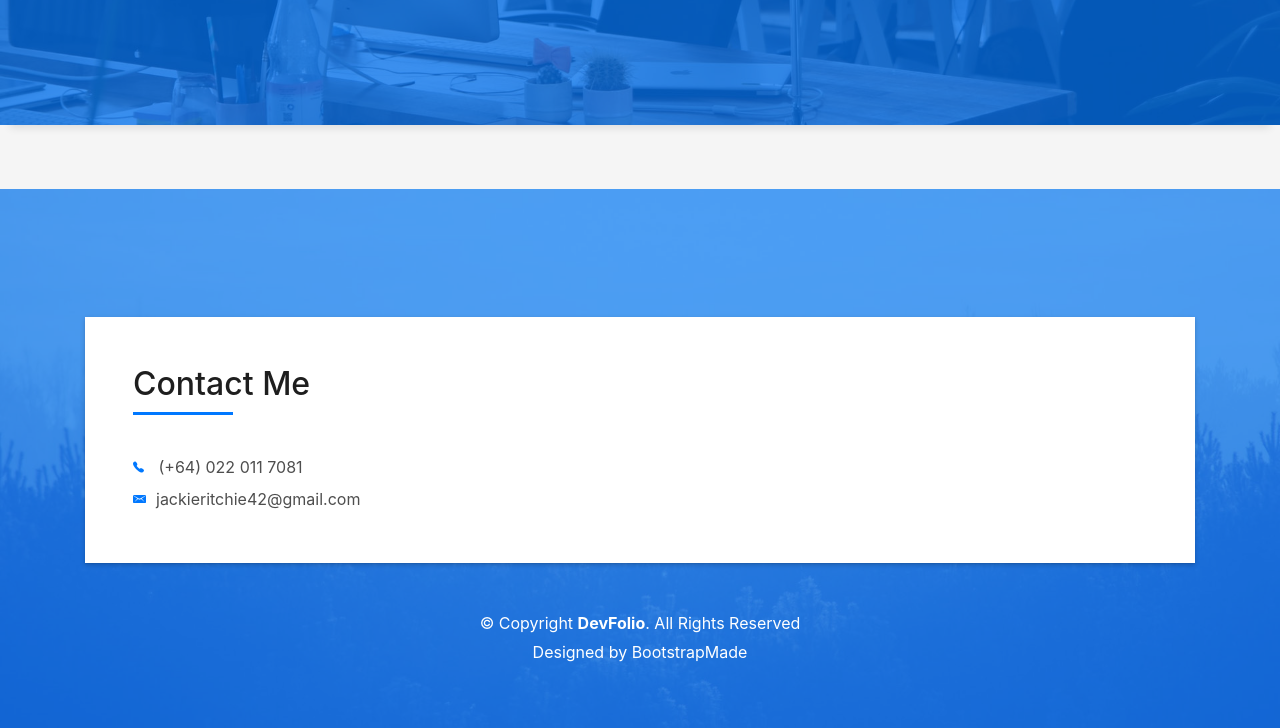
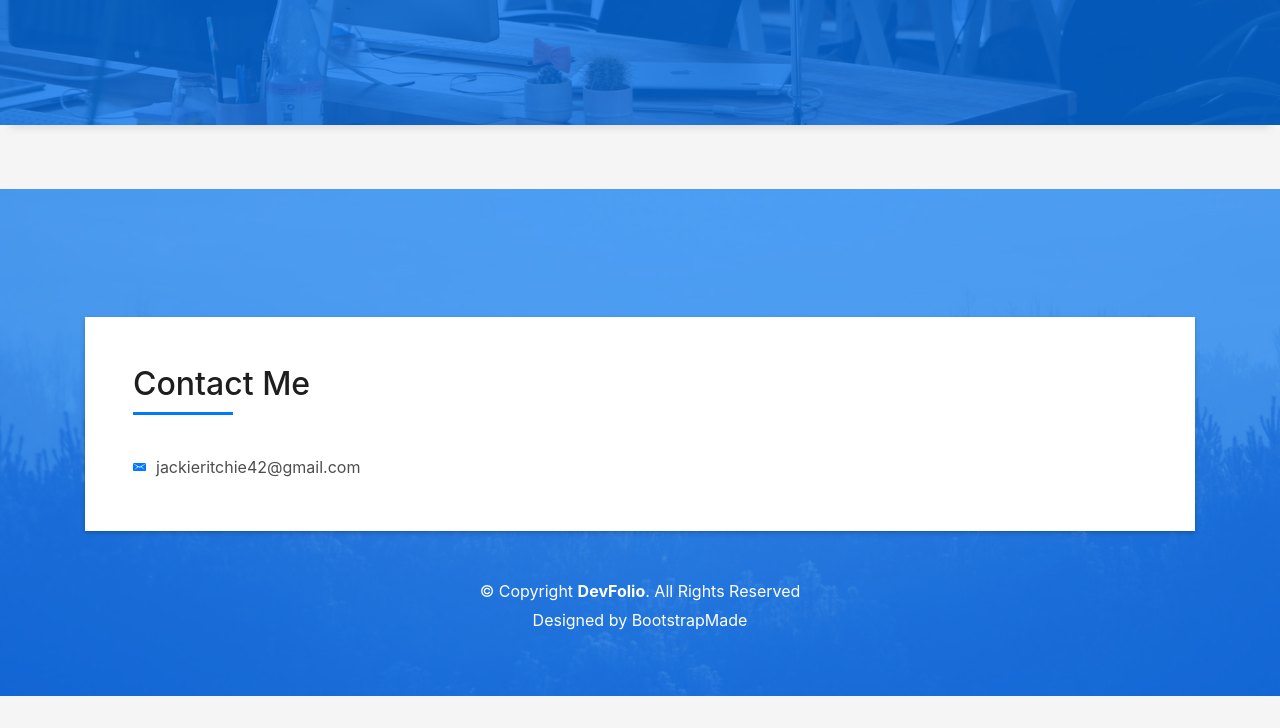
Before and after one commit to jackier42/portfolio, a plain HTML site: page index.html in a window 1280 px wide. Shown: the part 4364-5092 px from the top of the page. After the commit the page ends 5060 px from the top, so only its background shows below. Drawn offline with Linux system fonts and the light colour scheme; files whose address does not match are found by name.

Commit message:
Update index.html

```diff
--- a/index.html
+++ b/index.html
@@ -722,7 +722,6 @@
                   </div>
                   <div class="more-info">
                     <ul class="list-ico">
-                      <li><span class="ion-ios-telephone"></span> (+64) 022 011 7081</li>
                       <li><span class="ion-email"></span>jackieritchie42@gmail.com</li>
                     </ul>
                   </div>
```
